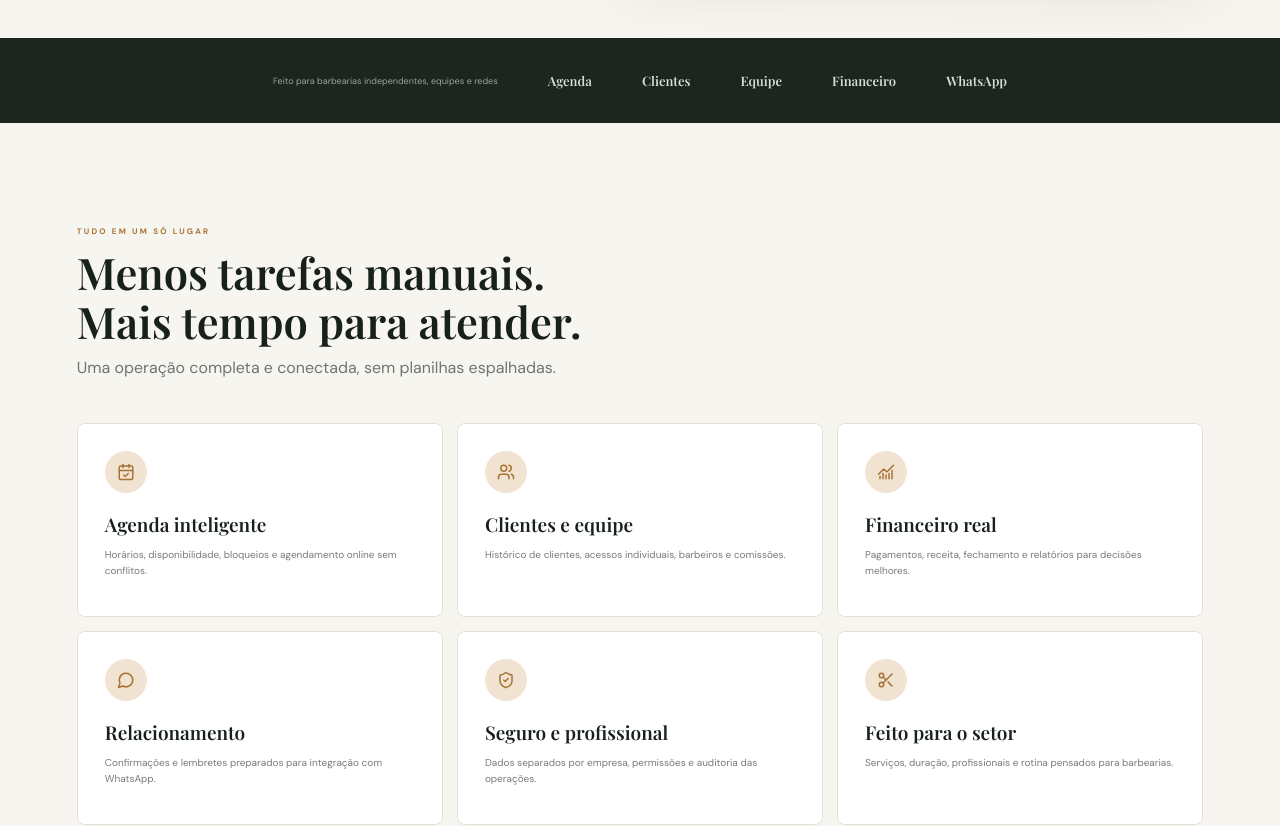
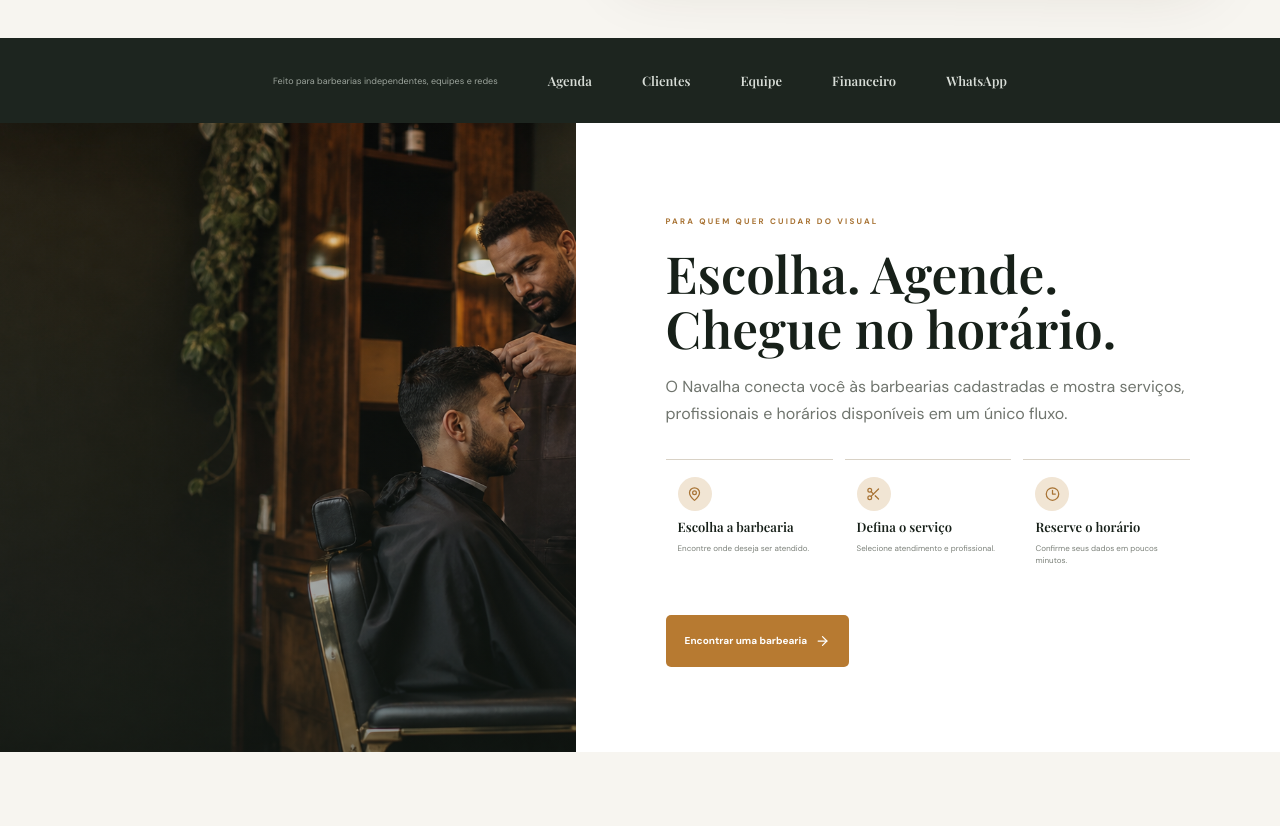
Before and after one commit to matheusgdoor/navalha, a Next.js app: page / in a window 1280 px wide. Shown: the part 740-1566 px from the top of the page. Built offline with nearby package versions, Linux system fonts and the light colour scheme.

Commit message:
Destacar agendamento na pagina institucional do SaaS

```diff
--- a/app/landing.css
+++ b/app/landing.css
@@ -329,6 +329,89 @@
   font: 600 13px "Playfair Display";
   color: #d8ddd7;
 }
+.clientJourney {
+  display: grid;
+  grid-template-columns: 0.9fr 1.1fr;
+  min-height: 620px;
+  background: #fff;
+}
+.clientJourneyPhoto {
+  min-height: 620px;
+  background:
+    linear-gradient(180deg, #17201918, #17201980),
+    url("/navalha-premium-hero.png") center / cover;
+}
+.clientJourneyCopy {
+  padding: 85px clamp(40px, 7vw, 110px);
+  display: flex;
+  flex-direction: column;
+  justify-content: center;
+}
+.clientJourneyCopy > p {
+  color: #a87334;
+  font-size: 8px;
+  letter-spacing: 2.2px;
+  font-weight: 700;
+}
+.clientJourneyCopy > h2 {
+  max-width: 650px;
+  margin: 12px 0 16px;
+  font: 600 clamp(36px, 4vw, 58px)/1.08 "Playfair Display";
+}
+.clientJourneyCopy > span {
+  max-width: 620px;
+  color: #70756e;
+  line-height: 1.7;
+}
+.clientJourneyCopy > div {
+  display: grid;
+  grid-template-columns: repeat(3, 1fr);
+  gap: 12px;
+  margin: 32px 0;
+}
+.clientJourneyCopy article {
+  display: grid;
+  align-content: start;
+  gap: 7px;
+  padding: 17px 12px;
+  border-top: 1px solid #d9d2c6;
+}
+.clientJourneyCopy article i {
+  width: 34px;
+  height: 34px;
+  display: grid;
+  place-items: center;
+  border-radius: 50%;
+  background: #f1e5d4;
+  color: #a87334;
+}
+.clientJourneyCopy article svg {
+  width: 15px;
+}
+.clientJourneyCopy article b {
+  font: 600 13px "Playfair Display";
+}
+.clientJourneyCopy article small {
+  color: #7b8079;
+  font-size: 8px;
+  line-height: 1.5;
+}
+.clientJourneyCopy > a {
+  align-self: flex-start;
+  display: flex;
+  align-items: center;
+  gap: 8px;
+  padding: 14px 19px;
+  border-radius: 5px;
+  background: #b77a31;
+  color: #fff;
+  font-size: 10px;
+  font-weight: 700;
+  text-decoration: none;
+}
+.clientJourneyCopy > a svg {
+  width: 15px;
+}
 .landingSection {
   padding: 95px 6%;
 }
@@ -556,6 +639,12 @@
   .featureGrid {
     grid-template-columns: 1fr 1fr;
   }
+  .clientJourney {
+    grid-template-columns: 1fr;
+  }
+  .clientJourneyPhoto {
+    min-height: 420px;
+  }
   .howSection {
     grid-template-columns: 1fr;
   }
@@ -610,6 +699,16 @@
   .featureGrid {
     grid-template-columns: 1fr;
   }
+  .clientJourneyPhoto {
+    min-height: 330px;
+  }
+  .clientJourneyCopy {
+    padding: 55px 15px;
+  }
+  .clientJourneyCopy > div {
+    grid-template-columns: 1fr;
+    gap: 0;
+  }
   .landingSection,
   .howSection,
   .faqSection {
--- a/app/page.tsx
+++ b/app/page.tsx
@@ -3,6 +3,8 @@ import {
   CalendarCheck,
   ChartNoAxesCombined,
   Check,
+  Clock3,
+  MapPin,
   MessageCircle,
   Scissors,
   ShieldCheck,
@@ -48,6 +50,7 @@ export default function Landing() {
         </a>
         <nav>
           <a href="#recursos">Recursos</a>
+          <a href="#agendamento">Para clientes</a>
           <a href="#planos">Planos</a>
           <a href="/agendar">Agendar</a>
           <a href="#duvidas">Dúvidas</a>
@@ -111,6 +114,47 @@ export default function Landing() {
         <b>Equipe</b>
         <b>Financeiro</b>
         <b>WhatsApp</b>
+      </section>
+      <section className="clientJourney" id="agendamento">
+        <div
+          className="clientJourneyPhoto"
+          role="img"
+          aria-label="Atendimento em uma barbearia moderna"
+        />
+        <div className="clientJourneyCopy">
+          <p>PARA QUEM QUER CUIDAR DO VISUAL</p>
+          <h2>Escolha. Agende. Chegue no horário.</h2>
+          <span>
+            O Navalha conecta você às barbearias cadastradas e mostra serviços,
+            profissionais e horários disponíveis em um único fluxo.
+          </span>
+          <div>
+            <article>
+              <i>
+                <MapPin />
+              </i>
+              <b>Escolha a barbearia</b>
+              <small>Encontre onde deseja ser atendido.</small>
+            </article>
+            <article>
+              <i>
+                <Scissors />
+              </i>
+              <b>Defina o serviço</b>
+              <small>Selecione atendimento e profissional.</small>
+            </article>
+            <article>
+              <i>
+                <Clock3 />
+              </i>
+              <b>Reserve o horário</b>
+              <small>Confirme seus dados em poucos minutos.</small>
+            </article>
+          </div>
+          <a href="/agendar">
+            Encontrar uma barbearia <ArrowRight />
+          </a>
+        </div>
       </section>
       <section className="landingSection" id="recursos">
         <div className="sectionIntro">
@@ -225,8 +269,8 @@ export default function Landing() {
           <details>
             <summary>Meus clientes conseguem agendar sozinhos?</summary>
             <p>
-              Sim. Cada empresa possui uma página pública exclusiva para
-              agendamento.
+              Sim. O cliente escolhe a barbearia no portal público e conclui o
+              agendamento com serviço, profissional, data e horário.
             </p>
           </details>
           <details>
```
